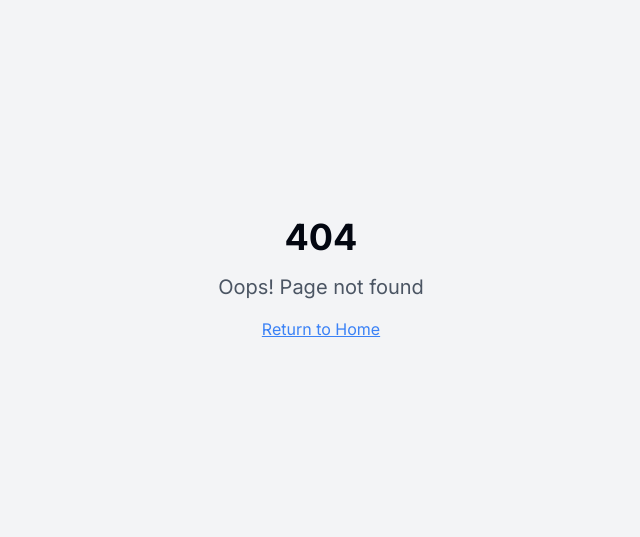
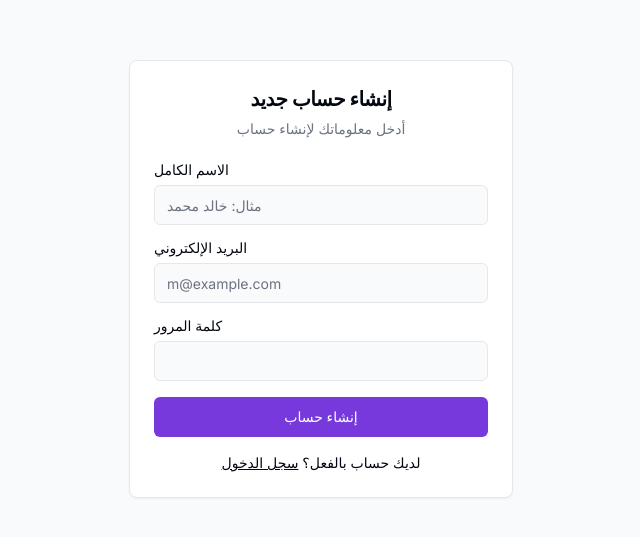
Before and after one commit to Balawi993/email-pilot-control-center, a React (Vite) app: page /register in a window 1280 px wide. Before the commit this address had no page. Shown: the part 121-658 px from the top of the page, without its empty margins (319-959 px from the left). Built offline with nearby package versions, Linux system fonts and the light colour scheme.

Commit message:
Refactor: Localize the application
Localize the application for the user's preferences.

```diff
--- a/src/App.tsx
+++ b/src/App.tsx
@@ -14,6 +14,8 @@ import Layout from "./components/Layout";
 import UIGuide from "./pages/UIGuide";
 import Dashboard from "./pages/Dashboard";
 import Home from "./pages/Home";
+import LoginPage from "./pages/Login";
+import RegisterPage from "./pages/Register";
 
 const queryClient = new QueryClient();
 
@@ -25,6 +27,8 @@ const App = () => (
       <BrowserRouter>
         <Routes>
           <Route path="/" element={<Home />} />
+          <Route path="/login" element={<LoginPage />} />
+          <Route path="/register" element={<RegisterPage />} />
           <Route element={<Layout />}>
             <Route path="/dashboard" element={<Dashboard />} />
             <Route path="/contacts" element={<Contacts />} />
--- a/src/pages/Home.tsx
+++ b/src/pages/Home.tsx
@@ -11,13 +11,18 @@ const Home = () => {
               <Mail className="h-10 w-10 text-primary" />
               <span className="font-bold text-4xl text-gray-800">EmailPilot</span>
             </div>
-            <h1 className="text-3xl font-bold mb-2 text-gray-800">Your email marketing journey starts here</h1>
+            <h1 className="text-3xl font-bold mb-2 text-gray-800">رحلة التسويق عبر بريدك الإلكتروني تبدأ هنا</h1>
             <p className="text-lg text-muted-foreground mb-8 max-w-md">
-                Build beautiful campaigns, manage your contacts, and grow your audience, all from one place.
+                صمم حملات رائعة، وأدر جهات اتصالك، وزد جمهورك، كل ذلك من مكان واحد.
             </p>
-            <Button asChild size="lg">
-                <Link to="/dashboard">Go to Dashboard</Link>
-            </Button>
+            <div className="flex flex-col sm:flex-row gap-4">
+                <Button asChild size="lg">
+                    <Link to="/login">تسجيل الدخول</Link>
+                </Button>
+                <Button asChild size="lg" variant="secondary">
+                    <Link to="/register">إنشاء حساب</Link>
+                </Button>
+            </div>
         </div>
     </div>
   );
--- /dev/null
+++ b/src/pages/Login.tsx
@@ -0,0 +1,49 @@
+
+import { Link } from "react-router-dom"
+import { Button } from "@/components/ui/button"
+import { Card, CardContent, CardDescription, CardHeader, CardTitle } from "@/components/ui/card"
+import { Input } from "@/components/ui/input"
+import { Label } from "@/components/ui/label"
+
+const LoginPage = () => {
+  return (
+    <div className="min-h-screen flex items-center justify-center bg-gray-50 py-12 px-4 sm:px-6 lg:px-8">
+      <Card className="mx-auto w-full max-w-sm">
+        <CardHeader className="text-center">
+          <CardTitle className="text-2xl">تسجيل الدخول</CardTitle>
+          <CardDescription>
+            أدخل بريدك الإلكتروني وكلمة المرور للوصول لحسابك
+          </CardDescription>
+        </CardHeader>
+        <CardContent>
+          <div className="grid gap-4">
+            <div className="grid gap-2">
+              <Label htmlFor="email">البريد الإلكتروني</Label>
+              <Input
+                id="email"
+                type="email"
+                placeholder="m@example.com"
+                required
+              />
+            </div>
+            <div className="grid gap-2">
+                <Label htmlFor="password">كلمة المرور</Label>
+              <Input id="password" type="password" required />
+            </div>
+            <Button type="submit" className="w-full">
+              دخول
+            </Button>
+          </div>
+          <div className="mt-4 text-center text-sm">
+            ليس لديك حساب؟{" "}
+            <Link to="/register" className="underline">
+              أنشئ حسابًا
+            </Link>
+          </div>
+        </CardContent>
+      </Card>
+    </div>
+  )
+}
+
+export default LoginPage
--- /dev/null
+++ b/src/pages/Register.tsx
@@ -0,0 +1,53 @@
+
+import { Link } from "react-router-dom"
+import { Button } from "@/components/ui/button"
+import { Card, CardContent, CardDescription, CardHeader, CardTitle } from "@/components/ui/card"
+import { Input } from "@/components/ui/input"
+import { Label } from "@/components/ui/label"
+
+const RegisterPage = () => {
+  return (
+    <div className="min-h-screen flex items-center justify-center bg-gray-50 py-12 px-4 sm:px-6 lg:px-8">
+      <Card className="mx-auto w-full max-w-sm">
+        <CardHeader className="text-center">
+          <CardTitle className="text-xl">إنشاء حساب جديد</CardTitle>
+          <CardDescription>
+            أدخل معلوماتك لإنشاء حساب
+          </CardDescription>
+        </CardHeader>
+        <CardContent>
+          <div className="grid gap-4">
+            <div className="grid gap-2">
+                <Label htmlFor="full-name">الاسم الكامل</Label>
+                <Input id="full-name" placeholder="مثال: خالد محمد" required />
+            </div>
+            <div className="grid gap-2">
+              <Label htmlFor="email">البريد الإلكتروني</Label>
+              <Input
+                id="email"
+                type="email"
+                placeholder="m@example.com"
+                required
+              />
+            </div>
+            <div className="grid gap-2">
+              <Label htmlFor="password">كلمة المرور</Label>
+              <Input id="password" type="password" required/>
+            </div>
+            <Button type="submit" className="w-full">
+              إنشاء حساب
+            </Button>
+          </div>
+          <div className="mt-4 text-center text-sm">
+            لديك حساب بالفعل؟{" "}
+            <Link to="/login" className="underline">
+              سجل الدخول
+            </Link>
+          </div>
+        </CardContent>
+      </Card>
+    </div>
+  )
+}
+
+export default RegisterPage
```
